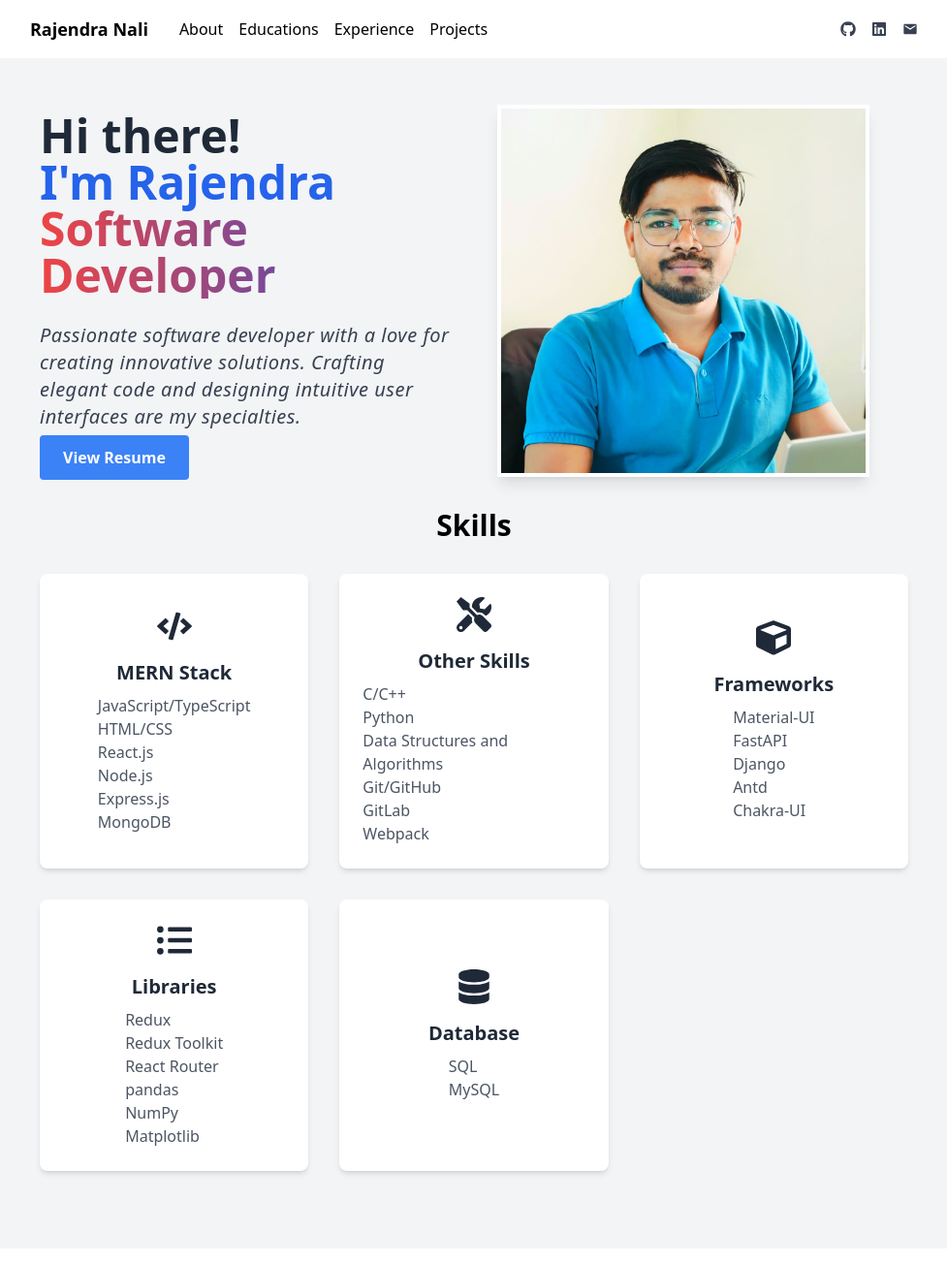
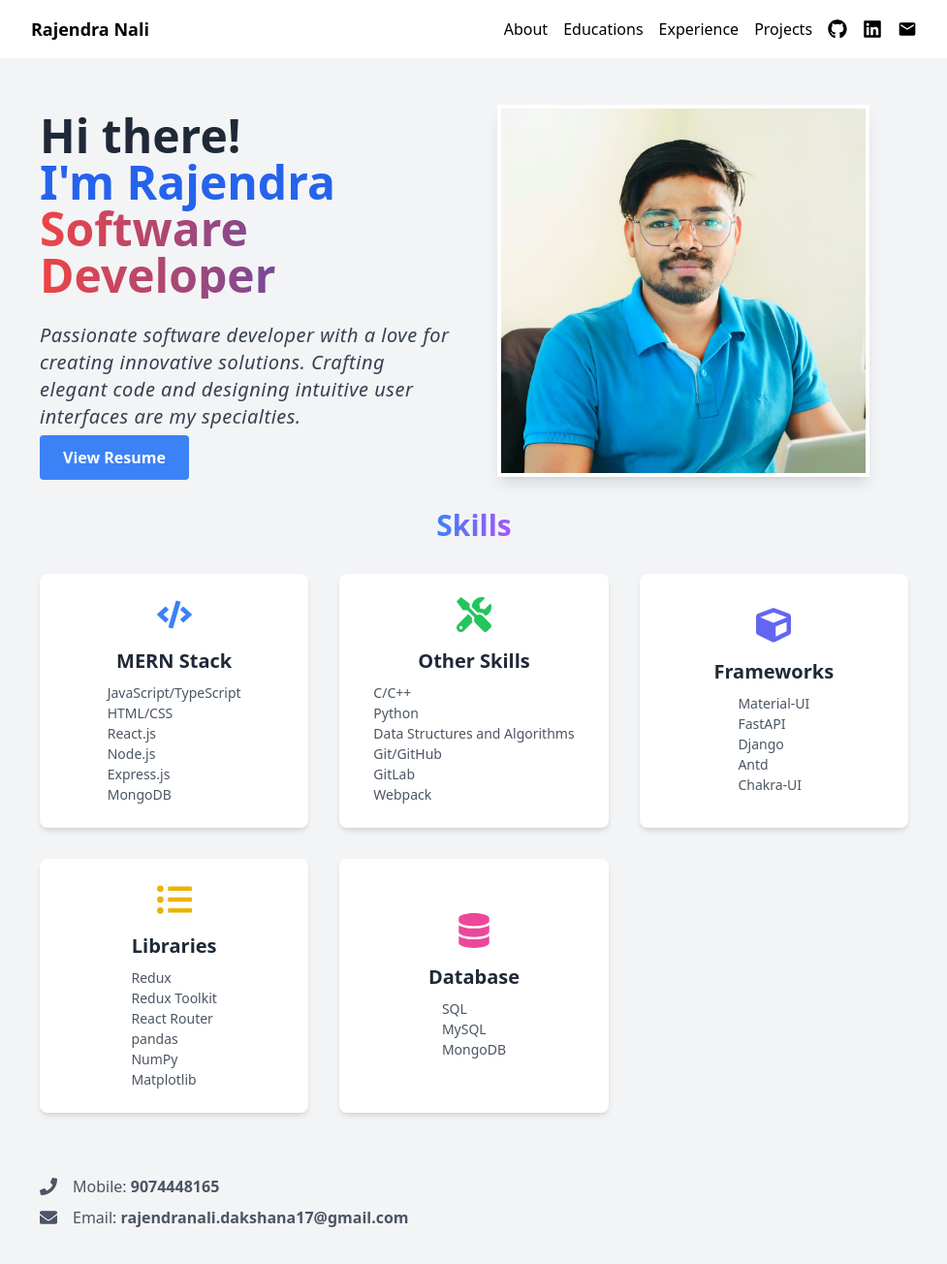
Before and after one commit to rajendranali/portfolioupdate, a React (Create React App) app: page / in a window 1280 px wide. Shown: the top 1304 px of the page at 97% size, without its empty margins (151-1128 px from the left). Built offline with nearby package versions, Linux system fonts and the light colour scheme.

Commit message:
projects all things changes

```diff
--- a/src/App.js
+++ b/src/App.js
@@ -4,7 +4,7 @@ import AllRouter from "./Router/AllRouter";
 
 function App() {
   return (
-    <div className=''>
+    <div className="bg-gray-100 min-h-screen">
       <NavBar />
       <AllRouter/>
     </div>
--- a/src/Experience/Skill.jsx
+++ b/src/Experience/Skill.jsx
@@ -4,13 +4,17 @@ import { FaCode, FaTools, FaCube, FaListUl, FaDatabase } from 'react-icons/fa';
 const Skill = () => {
   return (
     <div className="max-w-4xl mx-auto py-8">
-      <h2 className="text-3xl font-bold text-center mb-8">Skills</h2>
+      <h2 className="text-3xl font-bold text-center mb-8">
+        <span className="bg-gradient-to-r from-blue-500 to-purple-500 text-transparent bg-clip-text">Skills</span>
+      </h2>
       <div className="grid grid-cols-1 md:grid-cols-2 lg:grid-cols-3 gap-8">
         {/* MERN Stack */}
         <div className="bg-white rounded-lg shadow-md p-6 flex items-center justify-center flex-col">
-          <FaCode className="text-4xl text-gray-800 mb-4" />
-          <h3 className="text-xl font-semibold text-gray-800 mb-2">MERN Stack</h3>
-          <ul className="text-gray-600">
+          <FaCode className="text-4xl text-blue-500 mb-4" />
+          <h3 className="text-xl font-semibold text-gray-800 mb-2">
+            MERN Stack
+          </h3>
+          <ul className="text-sm text-gray-600 leading-normal">
             <li>JavaScript/TypeScript</li>
             <li>HTML/CSS</li>
             <li>React.js</li>
@@ -22,9 +26,11 @@ const Skill = () => {
         </div>
         {/* Other Skills */}
         <div className="bg-white rounded-lg shadow-md p-6 flex items-center justify-center flex-col">
-          <FaTools className="text-4xl text-gray-800 mb-4" />
-          <h3 className="text-xl font-semibold text-gray-800 mb-2">Other Skills</h3>
-          <ul className="text-gray-600">
+          <FaTools className="text-4xl text-green-500 mb-4" />
+          <h3 className="text-xl font-semibold text-gray-800 mb-2">
+            Other Skills
+          </h3>
+          <ul className="text-sm text-gray-600 leading-normal">
             <li>C/C++</li>
             <li>Python</li>
             <li>Data Structures and Algorithms</li>
@@ -36,9 +42,11 @@ const Skill = () => {
         </div>
         {/* Frameworks */}
         <div className="bg-white rounded-lg shadow-md p-6 flex items-center justify-center flex-col">
-          <FaCube className="text-4xl text-gray-800 mb-4" />
-          <h3 className="text-xl font-semibold text-gray-800 mb-2">Frameworks</h3>
-          <ul className="text-gray-600">
+          <FaCube className="text-4xl text-indigo-500 mb-4" />
+          <h3 className="text-xl font-semibold text-gray-800 mb-2">
+            Frameworks
+          </h3>
+          <ul className="text-sm text-gray-600 leading-normal">
             <li>Material-UI</li>
             <li>FastAPI</li>
             <li>Django</li>
@@ -49,9 +57,11 @@ const Skill = () => {
         </div>
         {/* Libraries */}
         <div className="bg-white rounded-lg shadow-md p-6 flex items-center justify-center flex-col">
-          <FaListUl className="text-4xl text-gray-800 mb-4" />
-          <h3 className="text-xl font-semibold text-gray-800 mb-2">Libraries</h3>
-          <ul className="text-gray-600">
+          <FaListUl className="text-4xl text-yellow-500 mb-4" />
+          <h3 className="text-xl font-semibold text-gray-800 mb-2">
+            Libraries
+          </h3>
+          <ul className="text-sm text-gray-600 leading-normal">
             <li>Redux</li>
             <li>Redux Toolkit</li>
             <li>React Router</li>
@@ -63,11 +73,14 @@ const Skill = () => {
         </div>
         {/* Database */}
         <div className="bg-white rounded-lg shadow-md p-6 flex items-center justify-center flex-col">
-          <FaDatabase className="text-4xl text-gray-800 mb-4" />
-          <h3 className="text-xl font-semibold text-gray-800 mb-2">Database</h3>
-          <ul className="text-gray-600">
+          <FaDatabase className="text-4xl text-pink-500 mb-4" />
+          <h3 className="text-xl font-semibold text-gray-800 mb-2">
+            Database
+          </h3>
+          <ul className="text-sm text-gray-600 leading-normal">
             <li>SQL</li>
             <li>MySQL</li>
+            <li>MongoDB</li>
             {/* Add more databases as needed */}
           </ul>
         </div>
--- a/src/Router/AllRouter.jsx
+++ b/src/Router/AllRouter.jsx
@@ -3,6 +3,7 @@ import { Routes, Route } from "react-router-dom";
 import About from "../components/About";
 import Education from "../components/Education";
 import Experience from "../Experience/Experience";
+import Projects from "../components/Projects/Projects";
 
 const AllRouter = () => {
   return (
@@ -11,6 +12,8 @@ const AllRouter = () => {
         <Route path="/" element={<><About/></>} />
         <Route path="/education" element={<><Education/></>} />
         <Route path="/experience" element={<><Experience/></>} />
+        <Route path="/projects" element={<><Projects/></>} />
+
       </Routes>
     </div>
   );
--- a/src/Router/NavBar.jsx
+++ b/src/Router/NavBar.jsx
@@ -1,69 +1,107 @@
-import React from "react";
+import React, { useState } from "react";
 import { Link } from "react-router-dom";
 import { FaGithub, FaLinkedin } from "react-icons/fa";
-import { MdEmail } from "react-icons/md";
+import { MdEmail, MdMenu, MdClose } from "react-icons/md";
 
 const NavBar = () => {
+  const [isOpen, setIsOpen] = useState(false);
+
+  const toggleDrawer = () => {
+    setIsOpen(!isOpen);
+  };
+
   return (
-    <nav className="text-black">
+    <nav className="bg-white text-black sticky top-0 z-50">
       <div className="container mx-auto flex justify-around items-center py-4">
-        <div className="flex items-center">
         <h1 className="text-lg font-bold">Rajendra Nali</h1>
-          <ul className="hidden md:flex space-x-4 ml-8">
-            <li>
-              <Link to="/" className="hover:text-gray-400">
-                About
-              </Link>
-            </li>
-            <li>
-              <Link to="/education" className="hover:text-gray-400">
-               Educations
-              </Link>
-            </li>
-            <li>
-              <Link to="/experience" className="hover:text-gray-400">
-                Experience
-              </Link>
-            </li>
-            <li>
-              <Link to="/projects" className="hover:text-gray-400">
-                Projects
-              </Link>
-            </li>
-          </ul>
-        </div>
-        <div className="mt-4 md:mt-0">
-          <ul className="flex space-x-4">
-            <li>
+        <div className="hidden md:flex space-x-4 items-center">
+          <Link to="/" className="hover:text-gray-400">About</Link>
+          <Link to="/education" className="hover:text-gray-400">Educations</Link>
+          <Link to="/experience" className="hover:text-gray-400">Experience</Link>
+          <Link to="/projects" className="hover:text-gray-400">Projects</Link>
           <a
             href="https://github.com/rajendranali"
             target="_blank"
             rel="noopener noreferrer"
             className="hover:text-gray-400"
           >
-                <FaGithub className="text-gray-700" />
+            <FaGithub className="text-xl" />
           </a>
-            </li>
-            <li>
           <a
             href="https://www.linkedin.com/in/rajendra-nali-760762170/"
             target="_blank"
             rel="noopener noreferrer"
             className="hover:text-gray-400"
           >
-                <FaLinkedin className="text-gray-700" />
+            <FaLinkedin className="text-xl" />
+          </a>
+          <a
+            href="mailto:rajendranali.dakshana17@gmail.com"
+            className="hover:text-gray-400"
+          >
+            <MdEmail className="text-xl" />
+          </a>
+        </div>
+        <div className="md:hidden">
+          <button onClick={toggleDrawer} className="text-gray-700 focus:outline-none">
+            {isOpen ? <MdClose className="text-xl" /> : <MdMenu className="text-xl" />}
+          </button>
+        </div>
+      </div>
+      <div className={`md:hidden ${isOpen ? "block" : "hidden"} absolute top-0 left-0 w-full bg-white z-10`}>
+        <ul className="flex flex-col space-y-4 py-4">
+          <li>
+            <Link to="/" className="block px-4 py-2 hover:text-gray-400" onClick={() => setIsOpen(false)}>
+              About
+            </Link>
+          </li>
+          <li>
+            <Link to="/education" className="block px-4 py-2 hover:text-gray-400" onClick={() => setIsOpen(false)}>
+              Educations
+            </Link>
+          </li>
+          <li>
+            <Link to="/experience" className="block px-4 py-2 hover:text-gray-400" onClick={() => setIsOpen(false)}>
+              Experience
+            </Link>
+          </li>
+          <li>
+            <Link to="/projects" className="block px-4 py-2 hover:text-gray-400" onClick={() => setIsOpen(false)}>
+              Projects
+            </Link>
+          </li>
+          <li>
+            <a
+              href="https://github.com/rajendranali"
+              className="block px-4 py-2 hover:text-gray-400"
+              target="_blank"
+              rel="noopener noreferrer"
+              onClick={() => setIsOpen(false)}
+            >
+              GitHub
+            </a>
+          </li>
+          <li>
+            <a
+              href="https://www.linkedin.com/in/rajendra-nali-760762170/"
+              className="block px-4 py-2 hover:text-gray-400"
+              target="_blank"
+              rel="noopener noreferrer"
+              onClick={() => setIsOpen(false)}
+            >
+              LinkedIn
             </a>
           </li>
           <li>
             <a
               href="mailto:rajendranali.dakshana17@gmail.com"
-                className="hover:text-gray-400"
+              className="block px-4 py-2 hover:text-gray-400"
+              onClick={() => setIsOpen(false)}
             >
-                <MdEmail className="text-gray-700" />
+              Email
             </a>
           </li>
         </ul>
-        </div>
       </div>
     </nav>
   );
--- a/src/components/About.jsx
+++ b/src/components/About.jsx
@@ -4,6 +4,7 @@ import Education from "./Education";
 import Experience from "../Experience/Experience";
 import { Link } from "react-router-dom";
 import Skill from "../Experience/Skill";
+import { FaPhone, FaEnvelope } from "react-icons/fa";
 
 const About = () => {
   const resumeLink = "https://drive.google.com/file/d/1oHVBX5DUg8-qCc_wm955Mq0_V_rOBnTI/view?usp=drive_link";
@@ -30,7 +31,7 @@ const About = () => {
             to={resumeLink}
             target="_blank"
             rel="noopener noreferrer"
-            className="bg-blue-500 hover:bg-blue-600 text-white font-bold py-3 px-6 rounded transition duration-300 ease-in-out transform hover:scale-105"
+            className="bg-blue-500 hover:bg-blue-600 text-white font-bold py-3 px-6 rounded transition duration-300 ease-in-out transform hover:scale-105 mb-4"
           >
             View Resume
           </Link>
@@ -40,6 +41,19 @@ const About = () => {
         </div>
       </div>
       <Skill/>
+      <div className="max-w-4xl mx-auto px-6 lg:px-0 flex flex-col lg:flex-row items-center justify-center lg:justify-between mt-8">
+        <div className="lg:w-1/2 lg:mr-12">
+          <div className="flex items-center space-x-4">
+            <FaPhone className="text-gray-600 text-lg" />
+            <p className="text-gray-600">Mobile: <span className="font-semibold">9074448165</span></p>
+          </div>
+
+          <div className="flex items-center space-x-4 mt-2">
+            <FaEnvelope className="text-gray-600 text-lg" />
+            <p className="text-gray-600">Email: <span className="font-semibold">rajendranali.dakshana17@gmail.com</span></p>
+          </div>
+        </div>
+      </div>
     </div>
   );
 };
--- /dev/null
+++ b/src/components/Projects/Project.jsx
@@ -0,0 +1,38 @@
+import React from 'react';
+import { FiExternalLink, FiGithub } from 'react-icons/fi';
+
+const Project = ({ title, date, description, skills, liveLink, githubLink }) => {
+  return (
+    <div className="bg-white shadow-md rounded-lg p-6 mb-8">
+      <h2 className="text-xl font-semibold text-gray-800 mb-2">{title}</h2>
+      <p className="text-gray-600 mb-2">{date}</p>
+      <p className="text-gray-600 mb-4">{description}</p>
+      <div className="flex flex-wrap mb-4">
+        {skills.map((skill, index) => (
+          <div key={index} className="bg-gray-200 text-gray-700 px-2 py-1 rounded-full text-sm mr-2 mb-2">{skill}</div>
+        ))}
+      </div>
+      <div className="flex space-x-4">
+        {liveLink && (
+          <a href={liveLink} target="_blank" rel="noopener noreferrer" className="flex items-center bg-blue-500 hover:bg-blue-600 text-white font-bold py-2 px-4 rounded">
+            <FiExternalLink className="mr-2" />
+            Live
+          </a>
+        )}
+        {githubLink ? (
+          <a href={githubLink} target="_blank" rel="noopener noreferrer" className="flex items-center bg-gray-800 hover:bg-gray-900 text-white font-bold py-2 px-4 rounded">
+            <FiGithub className="mr-2" />
+            GitHub
+          </a>
+        ) : (
+          <button disabled className="flex items-center bg-gray-400 text-white font-bold py-2 px-4 rounded cursor-not-allowed">
+            <FiGithub className="mr-2" />
+            GitHub
+          </button>
+        )}
+      </div>
+    </div>
+  );
+}
+
+export default Project;
--- /dev/null
+++ b/src/components/Projects/Projects.jsx
@@ -0,0 +1,134 @@
+import React from "react";
+import Project from "./Project";
+
+const Projects = () => {
+  const projects = [
+    {
+      title: "Data Nest",
+      date: "Mar 2024 - Present",
+      description:
+        "Associated with Sutradhar Project Consultancy Pvt. Ltd. Generating Basic report, ADF Reports Custom reports for Bank Transaction.",
+      skills: [
+        "React.js",
+        "JavaScript",
+        "Routers",
+        "CSS",
+        "contextApi",
+        "Responsive Web Design",
+      ],
+      liveLink: "https://datanest.sutradhar.tech/",
+      githubLink: null,
+    },
+    {
+      title: "Project Managements",
+      date: "Mar 2023 - Present",
+      description:
+        "Associated with Sutradhar Project Consultancy Pvt. Ltd. Project Managements tool for managing multitenant parameters.",
+      skills: [
+        "React.js",
+        "Routers",
+        "HTML5",
+        "JavaScript",
+        "CSS",
+        "contextApi",
+        "Responsive Web Design",
+      ],
+      liveLink: "https://admin.sutradhar.tech/",
+      githubLink: null,
+    },
+    {
+      title: "Bcore",
+      date: "Dec 2022 - Present",
+      description:
+        "Associated with Sutradhar Project Consultancy Pvt. Ltd. Streamlined supply chain operations via a React.js application, enhancing efficiency.",
+      skills: [
+        "JavaScript",
+        "Problem Solving",
+        "contextApi",
+        "Debugging Code",
+        "React.js",
+      ],
+      liveLink: "https://sutrabcore.sutradhar.tech/newdev/",
+      githubLink: null,
+    },
+    // {
+    //   title: 'Sutra Bcore',
+    //   date: 'Aug 2022 - Present',
+    //   description: 'Streamlined supply chain operations via a React.js application, enhancing efficiency.',
+    //   skills: ['React.js', 'JavaScript', 'Problem Solving', 'contextApi', 'Debugging Code'],
+    //   liveLink: 'https://example.com/live',
+    //   githubLink: 'https://github.com/example/project'
+    // },
+    {
+      title: "WMS (Warehouse Management System)",
+      date: "Aug 2022 - Present",
+      description: "Associated with Sutradhar Project Consultancy Pvt. Ltd.",
+      skills: [
+        "JavaScript",
+        "Problem Solving",
+        "contextApi",
+        "CSS",
+        "HTML5",
+        "React.js",
+      ],
+      liveLink: "https://sutrabcore.sutradhar.tech/newdev/",
+      githubLink: null,
+    },
+    {
+      title: "Timecamp.com",
+      date: "Aug 2022 - Aug 2022",
+      description:
+        "Associated with Masai School. TimeCamp is a web-based application launched in 2009 by Kamil Rudnicki, a programmer and founder of Time Solutions, to track the activity of computer users and it is dedicated either to freelancers or teams.",
+      skills: ["Front-End Development", "Redux", "Redux Thunk"],
+      liveLink: "https://sensitive-thunder-3176.vercel.app/",
+      githubLink:
+        "https://github.com/rajendranali/sensitive-thunder-3176/tree/master/sensitive-thunder-3176",
+    },
+    {
+      title: "Freshly.com",
+      date: "Jul 2022 - Jul 2022",
+      description:
+        "Associated with Masai School. Freshly is New-York base prepared meals providing company just like Zomato and Swiggy. Customers can order the Food as per their requirements and specify diets plan.",
+      skills: ["Front-End Development", "Redux", "React.js"],
+      liveLink: "https://freshly-dusky.vercel.app/",
+      githubLink:
+        "https://github.com/rajendranali/fleet-cap-5913/tree/main/freshly",
+    },
+    // {
+    //   title: 'UBORIC',
+    //   date: 'Apr 2022 - May 2022',
+    //   description: 'Associated with Masai School. UBORIC CLONE An E-Commerce website where users can purchase all varieties of products and users can become a seller.',
+    //   skills: ['React.js', 'CSS',"Redux","React.js"],
+    //   liveLink: 'https://example.com/live',
+    //   githubLink: 'https://github.com/example/project'
+    // },
+    {
+      title: "NYKAA CLONE",
+      date: "Apr 2022 - Apr 2022",
+      description:
+        "Associated with Masai School. Nykaa is an E-commerce website about Women's Fashion and Style.",
+      skills: ["HTML", "CSS", "Javascript"],
+      liveLink: "https://super-pudding-5e48ab.netlify.app/index.html",
+      githubLink: "https://github.com/rajendranali/Nykaa-clone",
+    },
+    // {
+    //   title: 'STYLECRAZE CLONE',
+    //   date: 'Mar 2022 - Mar 2022',
+    //   description: 'Associated with Masai School. STYLECRAZE CLONE An informative website about women\'s Style and fashion.',
+    //   skills: ['HTML', 'CSS', 'Javascript'],
+    //   liveLink: 'https://example.com/live',
+    //   githubLink: 'https://github.com/example/project'
+    // }
+  ];
+
+  return (
+    <div className="max-w-4xl mx-auto px-6 lg:px-0 py-8">
+      <h2 className="text-3xl font-bold text-center mb-8">Projects</h2>
+      {projects.map((project, index) => (
+        <Project key={index} {...project} />
+      ))}
+    </div>
+  );
+};
+
+export default Projects;
```
Also changed, not shown: src/Experience/Experience.jsx (+8 -2 lines). Lines whose indentation alone changed are shown as unchanged.
